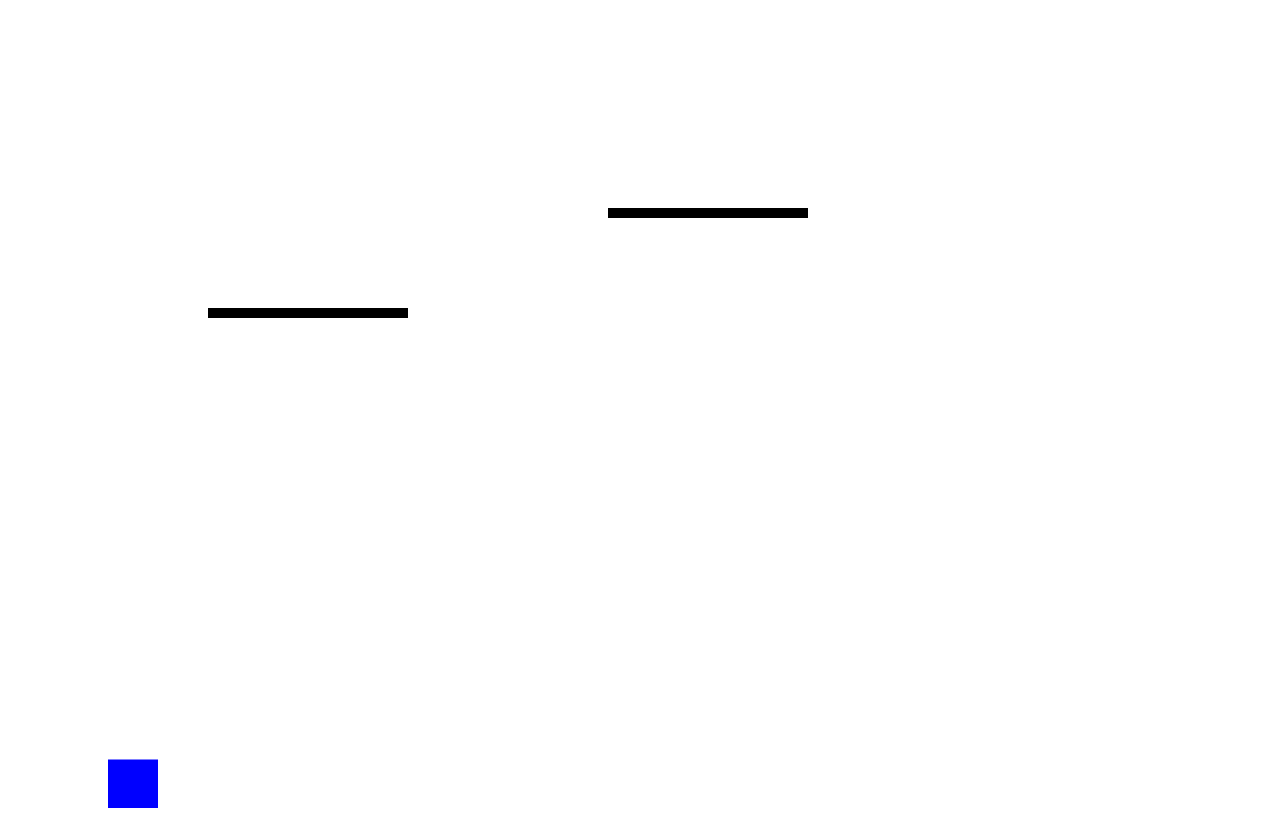
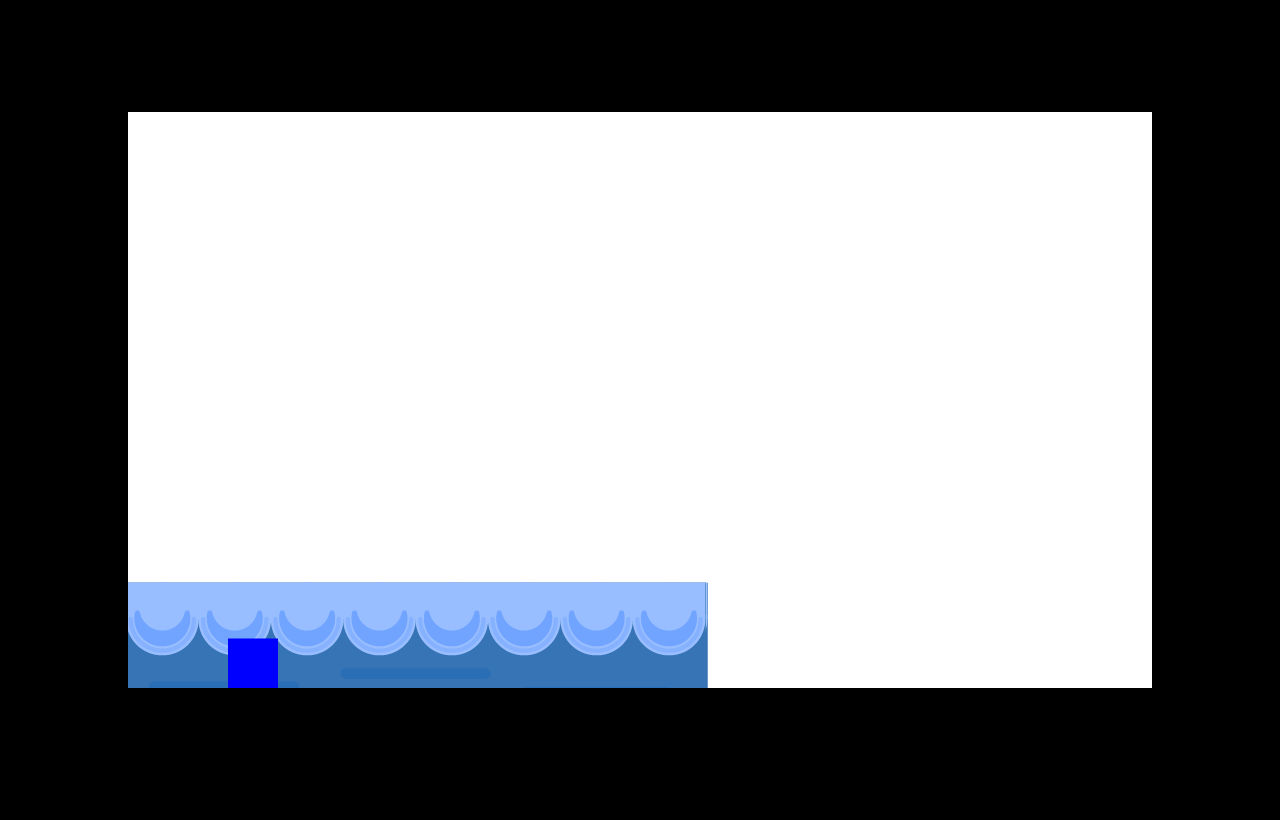
Before and after one commit to valiantcreative33/mario-game, a website built with webpack: page src/index.html in a window 1280 px wide. Built offline with nearby package versions, Linux system fonts and the light colour scheme.

Commit message:
created image platforms

```diff
--- a/src/index.html
+++ b/src/index.html
@@ -5,7 +5,16 @@
     <meta http-equiv="X-UA-Compatible" content="IE=edge">
     <meta name="viewport" content="width=device-width, initial-scale=1.0">
     <title>Mario Game</title>
-    <link rel='stylesheet' href='./style.css' type='text/css' media='all'/>
+    <style>
+        body {
+            margin: 0;
+            background-color: black;
+            display: flex;
+            align-items: center;
+            justify-content: center;
+            height: 100vh;
+        }
+    </style>
 </head>
 <body>
 
--- a/src/js/canvas.js
+++ b/src/js/canvas.js
@@ -1,9 +1,10 @@
-// import platform from './images/platform.png'
+import platform from '../images/platform.png'
+console.log(platform);
 const canvas = document.querySelector('canvas');
 const c = canvas.getContext('2d');
 
-canvas.width = innerWidth
-canvas.height = innerHeight
+canvas.width = 1024
+canvas.height = 576
 
 const gravity = 1.5
 class Player {
@@ -38,26 +39,42 @@ class Player {
 }
 
 class Platform {
-    constructor({x, y}) {
+    constructor({x, y, image}) {
         this.position = {
             x,
             y
         }
 
-        this.width = 200
-        this.height = 10
+        this.image = image
+        this.width = image.width
+        this.height = image.height
+
     }
 
     draw() {
-        c.fillStyle = 'black'
-        c.fillRect(this.position.x, this.position.y,
-            this.width, this.height)
+        c.drawImage(this.image, this.position.x,
+            this.position.y)
     }
 }
 
+const image = new Image()
+image.src = platform
+
+console.log(image);
+
 const player = new Player()
-const platforms = [new Platform({x: 200, y: 300}),
-    new Platform({x: 600, y: 200})]
+const platforms = [
+    new Platform({
+        x: -0,
+        y: 470,
+        image
+    }),
+    new Platform({
+        x: image.width - 2,
+        y: 470,
+        image
+    })
+    ]
 
 const keys = {
     right: {
@@ -72,12 +89,12 @@ let scrollOffset = 0
 
 function animate() {
     requestAnimationFrame(animate)
-    c.clearRect(0, 0, canvas.width, canvas.height)
-    player.update()
+    c.fillStyle = 'white'
+    c.fillRect(0, 0, canvas.width, canvas.height)
     platforms.forEach((platform) => {
         platform.draw()
     })
-
+    player.update()
 
     if (keys.right.pressed && player.position.x < 1000) {
         player.velocity.x = 7
```
Also changed, not shown: src/images/background.png (renamed from images/background.png), src/images/hills.png (renamed from images/hills.png), src/images/platform.png (renamed from images/platform.png), src/images/platformSmallTall.png (renamed from images/platformSmallTall.png), src/images/spriteRunLeft.png (renamed from images/spriteRunLeft.png), src/images/spriteRunRight.png (renamed from images/spriteRunRight.png), src/images/spriteStandLeft.png (renamed from images/spriteStandLeft.png), src/images/spriteStandRight.png (renamed from images/spriteStandRight.png).
